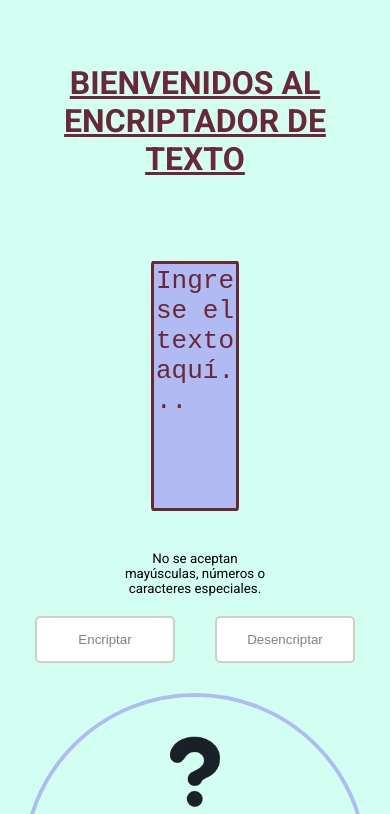
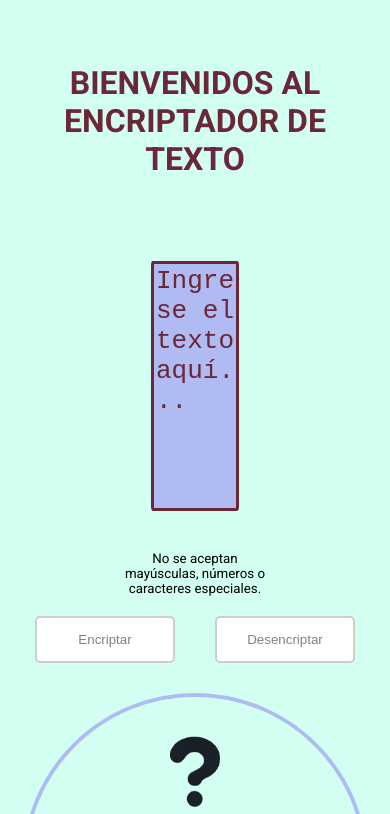
Before and after one commit to gonzagt/encriptador-challenge, a plain HTML site: page index.html in a window 390 px wide. Shown: the top 814 px of the page. Drawn offline with Linux system fonts and the light colour scheme.

Commit message:
Terminado casi todo, falta requisitos de responsive

```diff
--- a/index.html
+++ b/index.html
@@ -11,8 +11,9 @@
 </head>
     <body>
         <header>
-            <h1>Bienvenidos al encriptador de texto</h1>
         </header>
+
+        <h1>Bienvenidos al encriptador de texto</h1>
 
         <main>
             <div class="sector__usuario">
--- a/style.css
+++ b/style.css
@@ -14,10 +14,6 @@
 
     --width-botones: 140px;
     --padding-botones: 14px 30px;
-}
-
-header {
-    padding: 5vh;
 }
 
 body {
@@ -40,9 +36,11 @@ main {
 }
 
 h1 {
+    padding: 5vh;
     text-align: center;
     color: var(--color-tres);
-    text-decoration: underline;
+    text-decoration: dotted;
+    text-decoration-color: #292e1e;
     text-transform: uppercase;
 }
 
```
